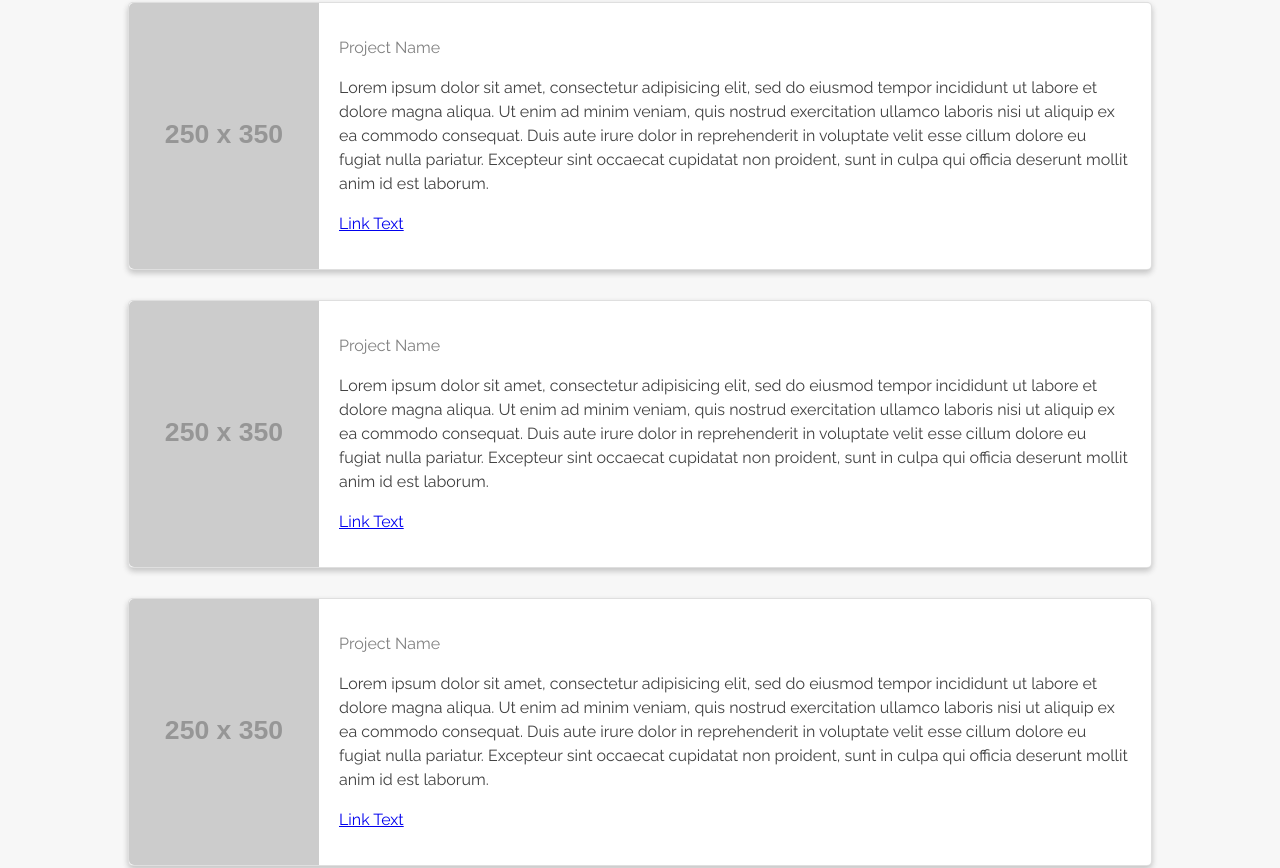
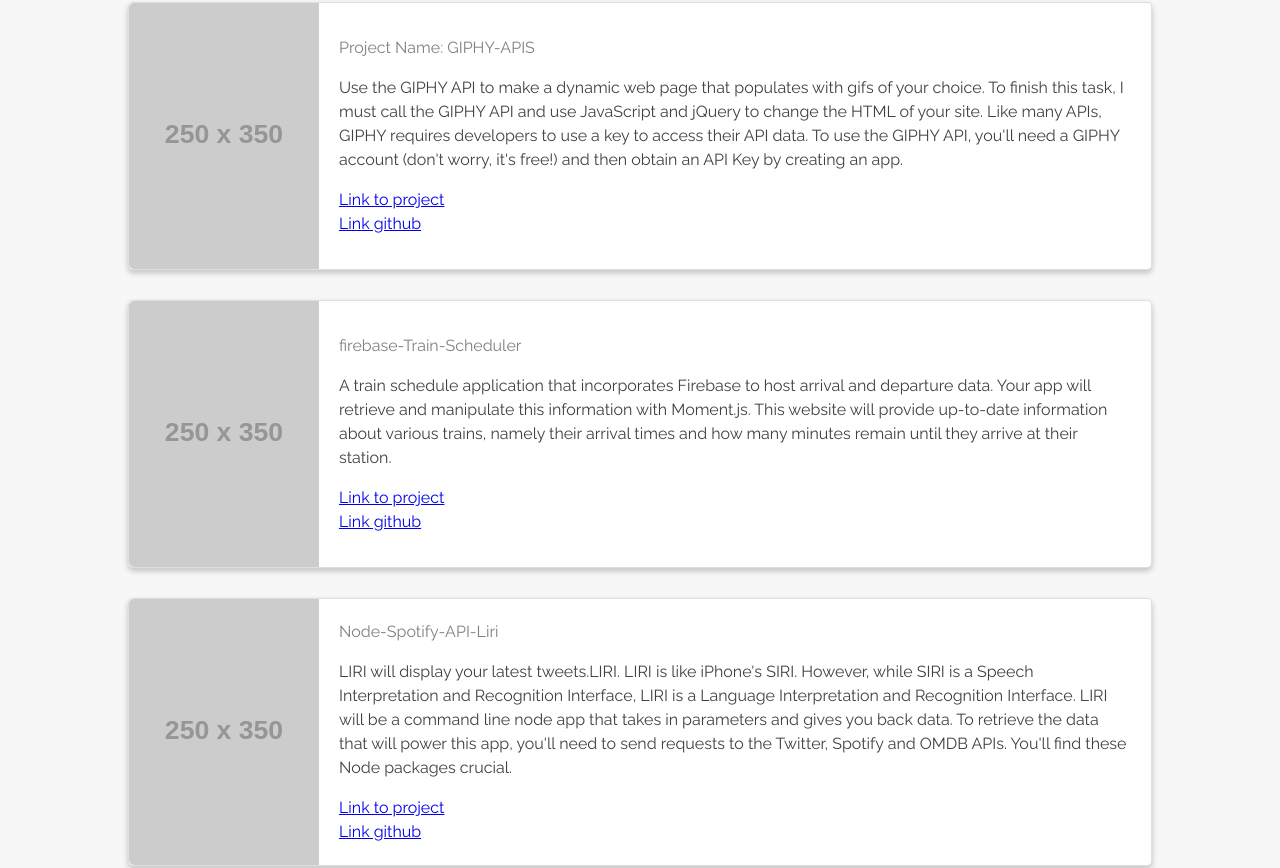
Before and after one commit to nahumcoding/Updated-Portfolio, a plain HTML site: page index.html in a window 1280 px wide. Shown: the part 1386-2254 px from the top of the page. Drawn offline with Linux system fonts and the light colour scheme; placeholder pictures from the web are drawn by us.

Commit message:
worked on html added link and pic git commit -m

```diff
--- a/index.html
+++ b/index.html
@@ -31,10 +31,10 @@
               <div class="jumbotron-social">
                 <ul class="ul-social">
                   <li class="li-social-links">
-                    <a class="social" href="https://github.com/" target="_blank"><i class="fa fa-github" aria-hidden="true"></i></a>
+                    <a class="social" href="https://github.com/nahumcoding" target="_blank"><i class="fa fa-github" aria-hidden="true"></i></a>
                   </li>
                   <li class="li-social-links">
-                    <a class="social" href="https://linkedin.com" target="_blank"><i class="fa fa-linkedin" aria-hidden="true"></i></a>
+                    <a class="social" href="https://www.linkedin.com/in/nahum-sonck-819053157" target="_blank"><i class="fa fa-linkedin" aria-hidden="true"></i></a>
                   </li>
                   <li class="li-social-links">
                     <a class="social" href="https://www.facebook.com/" target="_blank"><i class="fa fa-facebook" aria-hidden="true"></i></a>
@@ -88,9 +88,10 @@
                       <img src="http://placehold.it/250x350">
                     </div>
                     <div class="project-content">
-                      <h4>Project Name</h4>
-                      <p>Lorem ipsum dolor sit amet, consectetur adipisicing elit, sed do eiusmod tempor incididunt ut labore et dolore magna aliqua. Ut enim ad minim veniam, quis nostrud exercitation ullamco laboris nisi ut aliquip ex ea commodo consequat. Duis aute irure dolor in reprehenderit in voluptate velit esse cillum dolore eu fugiat nulla pariatur. Excepteur sint occaecat cupidatat non proident, sunt in culpa qui officia deserunt mollit anim id est laborum.</p>
-                      <a href="#">Link Text</a>
+                      <h4>Project Name: GIPHY-APIS</h4>
+                      <p>Use the GIPHY API to make a dynamic web page that populates with gifs of your choice. To finish this task, I must call the GIPHY API and use JavaScript and jQuery to change the HTML of your site. Like many APIs, GIPHY requires developers to use a key to access their API data. To use the GIPHY API, you'll need a GIPHY account (don't worry, it's free!) and then obtain an API Key by creating an app.</p>
+                      <a href="https://nahumcoding.github.io/GIPHY-API/">Link to project</a>
+                      <a href="https://github.com/nahumcoding/GIPHY-API">Link github</a>
                     </div>
                   </div>
                   <!-- CARD #2 -->
@@ -99,9 +100,10 @@
                       <img src="http://placehold.it/250x350">
                     </div>
                     <div class="project-content">
-                      <h4>Project Name</h4>
-                      <p>Lorem ipsum dolor sit amet, consectetur adipisicing elit, sed do eiusmod tempor incididunt ut labore et dolore magna aliqua. Ut enim ad minim veniam, quis nostrud exercitation ullamco laboris nisi ut aliquip ex ea commodo consequat. Duis aute irure dolor in reprehenderit in voluptate velit esse cillum dolore eu fugiat nulla pariatur. Excepteur sint occaecat cupidatat non proident, sunt in culpa qui officia deserunt mollit anim id est laborum.</p>
-                      <a href="#">Link Text</a>
+                      <h4>firebase-Train-Scheduler</h4>
+                      <p> A train schedule application that incorporates Firebase to host arrival and departure data. Your app will retrieve and manipulate this information with Moment.js. This website will provide up-to-date information about various trains, namely their arrival times and how many minutes remain until they arrive at their station.</p>
+                      <a href="https://nahumcoding.github.io/Train-Scheduler/">Link to project</a>
+                      <a href="https://github.com/nahumcoding/Train-Scheduler">Link github</a>
                     </div>
                   </div>
                   <!-- CARD #3 -->
@@ -110,9 +112,11 @@
                       <img src="http://placehold.it/250x350">
                     </div>
                     <div class="project-content">
-                      <h4>Project Name</h4>
-                      <p>Lorem ipsum dolor sit amet, consectetur adipisicing elit, sed do eiusmod tempor incididunt ut labore et dolore magna aliqua. Ut enim ad minim veniam, quis nostrud exercitation ullamco laboris nisi ut aliquip ex ea commodo consequat. Duis aute irure dolor in reprehenderit in voluptate velit esse cillum dolore eu fugiat nulla pariatur. Excepteur sint occaecat cupidatat non proident, sunt in culpa qui officia deserunt mollit anim id est laborum.</p>
-                      <a href="#">Link Text</a>
+                      <h4>Node-Spotify-API-Liri</h4>
+                      <p> LIRI will display your latest tweets.LIRI. LIRI is like iPhone's SIRI. However, while SIRI is a Speech Interpretation and Recognition Interface, LIRI is a Language Interpretation and Recognition Interface. LIRI will be a command line node app that takes in parameters and gives you back data. To retrieve the data that will power this app, you'll need to send requests to the Twitter, Spotify and OMDB APIs. You'll find these Node packages crucial.</p>
+                      <a href="https://nahumcoding.github.io/liri-no…">Link to project</a>
+                      <a href="https://github.com/nahumcoding/liri-node-app">Link github</a>
+
                     </div>
                   </div>
 
@@ -184,7 +188,7 @@
                 <div class="content-header">
                 </div>
                 <div class="content-body">
-                  <p>Copyright YOUR NAME 2017</p>
+                  <p>Copyright Nahum Sonck 2018</p>
                 </div>
               </div>
               <div class="side-content"></div>
```
Also changed, not shown: assets/images/giphy.jpg (added), contact.html (deleted), portfolio.html (deleted).
